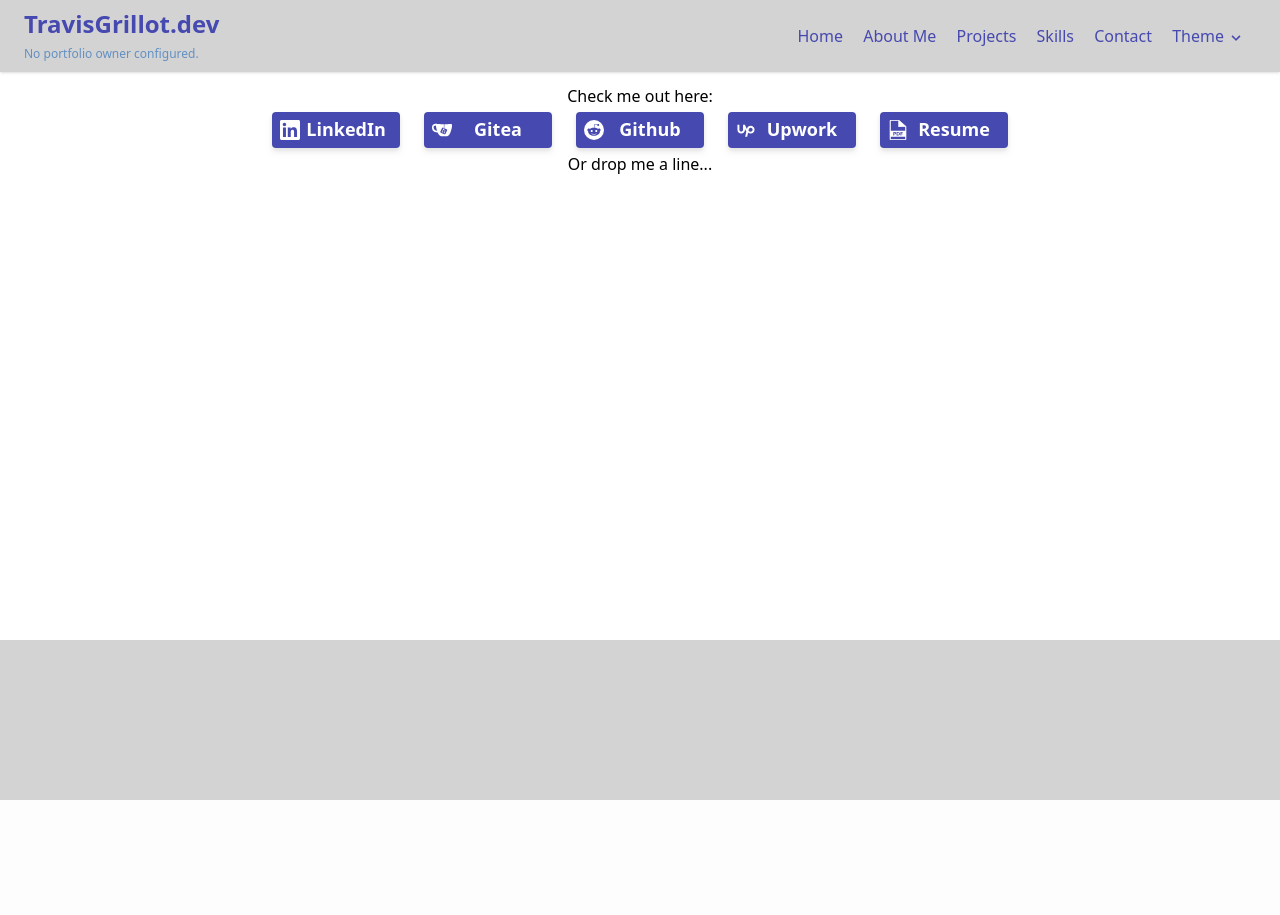
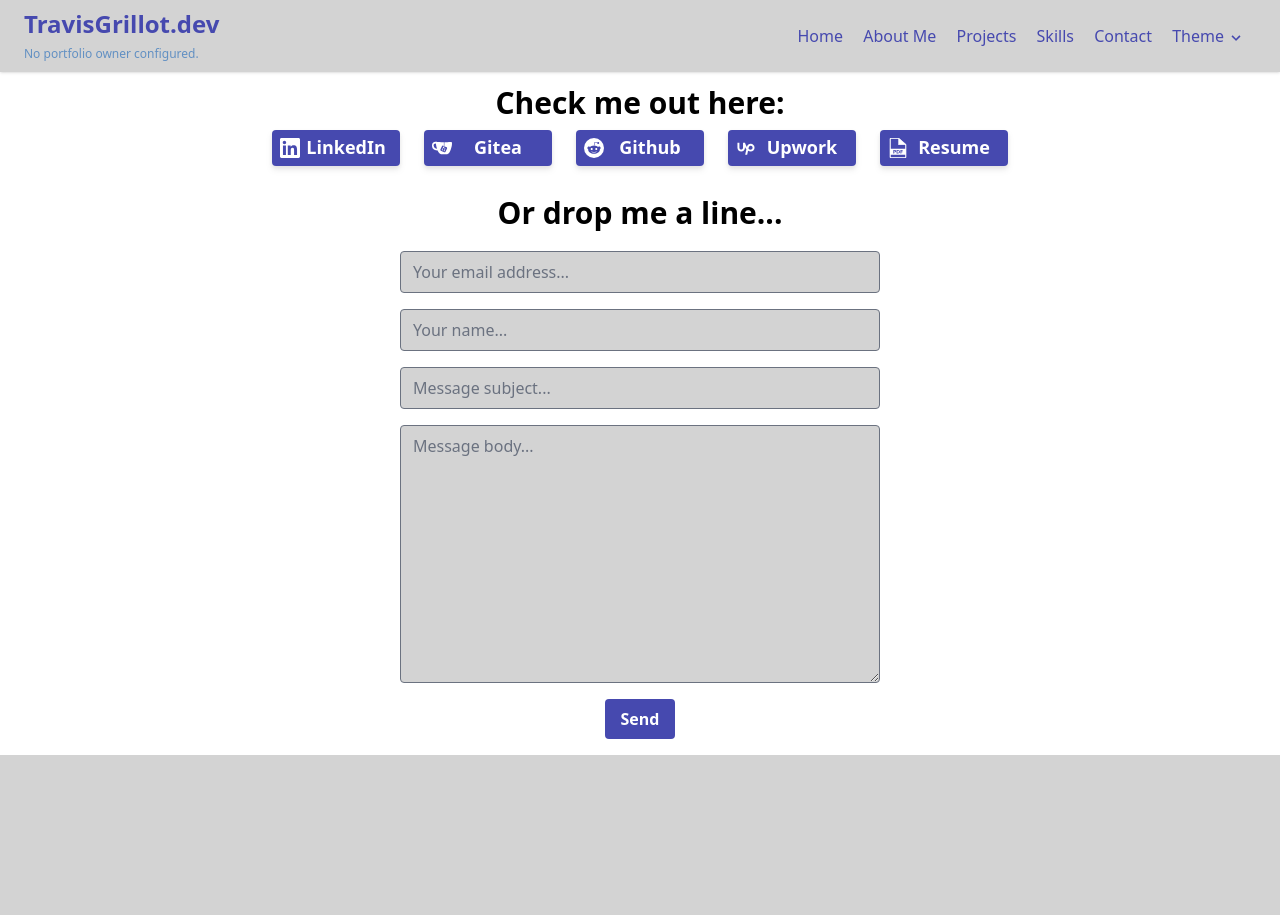
Before and after one commit to tgrillot/portfolio, a Django app: page /contact in a window 1280 px wide. Before the commit the page ends 800 px from the top, so only its background shows below. Run offline with Django 3.2, Linux system fonts and the light colour scheme; data that the repository does not hold is empty.

Commit message:
contact form complete, starting setup of custom error pages and whitenoise

```diff
--- /dev/null
+++ b/content/forms.py
@@ -0,0 +1,7 @@
+from django import forms
+
+class ContactForm(forms.Form):
+    from_email = forms.EmailField(label='', required=True, error_messages={'invalid':'Please enter a valid email address.'}, widget=forms.EmailInput(attrs={"class": "text-text-primary bg-secondary-bg rounded","placeholder":"Your email address..."}))
+    sender_name = forms.CharField(label='', required=True, widget=forms.TextInput(attrs={"class": "text-text-primary bg-secondary-bg rounded","placeholder":"Your name..."}))
+    subject = forms.CharField(label='', required=True, widget=forms.TextInput(attrs={"class": "text-text-primary bg-secondary-bg rounded","placeholder":"Message subject..."}))
+    message = forms.CharField(label='', required=True, widget=forms.Textarea(attrs={"class": "text-text-primary bg-secondary-bg rounded","placeholder":"Message body..."}))
--- a/content/templates/content/contact.html
+++ b/content/templates/content/contact.html
@@ -3,8 +3,20 @@
 {% block content %}
 
 <div class="items-center text-center pt-3">
-    <h1>Check me out here:</h1>
+    <h1 class="font-bold leading-tight text-3xl mt-0 mb-2">Check me out here:</h1>
     {% include 'social_bar.html' %}
-    <h1>Or drop me a line...</h1>
+    {% if request.get_full_path == "/contact" %}
+      <h1 class="font-bold leading-tight text-3xl mt-7 mb-1">Or drop me a line...</h1>
+      <form method="post" action="" class="flex flex-col w-1/2 m-auto mb-4 space-y-4">
+          {% csrf_token %}
+          {{ form }}
+          <div class="form-actions">
+            <button type="submit" class="bg-a-primary hover:trasition-all ease-in-out duration-300 hover:scale-110 text-white font-bold py-2 px-4 rounded">Send</button>
+          </div>
+      </form>
+    {% else %}
+      <h1 class="font-bold leading-tight text-3xl mt-7 mb-1 mt-24">Thanks for the email! I will reply as soon as possible!</h1>
+    {% endif %}
 </div>
+
 {% endblock %}
--- a/content/urls.py
+++ b/content/urls.py
@@ -8,5 +8,8 @@ urlpatterns = [
     path('skills/',views.skills,name='skills'),
     path('about', views.about, name='about'),
     path('contact', views.contact, name='contact'),
+    path('contact/message_sent', views.contact, name='sent'),
     path('resume', views.view_resume, name='resume'),
 ]
+
+handler404 = "portfolio.views.custom404"
--- a/content/views.py
+++ b/content/views.py
@@ -1,6 +1,8 @@
-from django.shortcuts import render
+from django.shortcuts import render, redirect
 from django.http import FileResponse, Http404
-from portfolio.settings import MEDIA_URL
+from portfolio.settings import MEDIA_URL, ADMIN_EMAIL
+from content.forms import ContactForm
+from django.core.mail import send_mail
 
 from .models import *
 
@@ -47,7 +49,17 @@ def about(request):
     return render(request, 'content/about.html', context)
 
 def contact(request):
-    return render(request, 'content/contact.html')
+    context = {}
+    form = ContactForm(request.POST or None)
+    context['form'] = form
+    if request.method == "POST":
+        if request.POST:
+            if form.is_valid():
+                subject = form.cleaned_data["sender_name"] + ' : ' + form.cleaned_data["subject"]
+                message = form.cleaned_data["message"]
+                send_mail(subject,message,form.cleaned_data["from_email"],[ADMIN_EMAIL])
+                return redirect('sent')
+    return render(request, 'content/contact.html', context)
 
 def view_resume(request):
     try:
--- a/portfolio/views.py
+++ b/portfolio/views.py
@@ -4,3 +4,6 @@ from django.shortcuts import render
 
 def home(request):
     return render(request, 'home.html')
+
+def custom404(request, exception):
+    return render(request, '404.html', status=404)
--- a/requirements.txt
+++ b/requirements.txt
@@ -6,3 +6,4 @@ phonenumbers==8.13.2
 psycopg2==2.9.5
 pytz==2022.6
 sqlparse==0.4.3
+whitenoise==6.3.0
--- a/static/styles/tw.css
+++ b/static/styles/tw.css
@@ -737,6 +737,26 @@ select {
   margin-bottom: auto;
 }
 
+.mt-0 {
+  margin-top: 0px;
+}
+
+.mt-7 {
+  margin-top: 1.75rem;
+}
+
+.mb-1 {
+  margin-bottom: 0.25rem;
+}
+
+.mb-4 {
+  margin-bottom: 1rem;
+}
+
+.mt-24 {
+  margin-top: 6rem;
+}
+
 .block {
   display: block;
 }
@@ -801,6 +821,10 @@ select {
   width: 1.25rem;
 }
 
+.w-1\/2 {
+  width: 50%;
+}
+
 .flex-1 {
   flex: 1 1 0%;
 }
@@ -863,6 +887,12 @@ select {
   --tw-space-x-reverse: 0;
   margin-right: calc(0.5rem * var(--tw-space-x-reverse));
   margin-left: calc(0.5rem * calc(1 - var(--tw-space-x-reverse)));
+}
+
+.space-y-4 > :not([hidden]) ~ :not([hidden]) {
+  --tw-space-y-reverse: 0;
+  margin-top: calc(1rem * calc(1 - var(--tw-space-y-reverse)));
+  margin-bottom: calc(1rem * var(--tw-space-y-reverse));
 }
 
 .self-center {
@@ -979,6 +1009,11 @@ select {
   line-height: 1.75rem;
 }
 
+.text-3xl {
+  font-size: 1.875rem;
+  line-height: 2.25rem;
+}
+
 .font-bold {
   font-weight: 700;
 }
@@ -993,6 +1028,10 @@ select {
 
 .leading-none {
   line-height: 1;
+}
+
+.leading-tight {
+  line-height: 1.25;
 }
 
 .text-a-hover {
@@ -1040,19 +1079,15 @@ select {
   transition-duration: 150ms;
 }
 
+.duration-300 {
+  transition-duration: 300ms;
+}
+
 .ease-in-out {
   transition-timing-function: cubic-bezier(0.4, 0, 0.2, 1);
 }
 
-/* Colors */
-
-:root {
-  --text-primary: black;
-  --a-primary: #4649AF;
-  --a-hover: #6290C3;
-  --secondary-bg: lightgray;
-  --primary-bg: white;
-}
+/* THEMES */
 
 .theme-light {
   --text-primary: black;
@@ -1060,6 +1095,7 @@ select {
   --a-hover: #6290C3;
   --secondary-bg: lightgray;
   --primary-bg: white;
+  --error: red;
 }
 
 .theme-dark {
@@ -1068,6 +1104,7 @@ select {
   --a-hover: #2D82B7;
   --secondary-bg: black;
   --primary-bg: #272727;
+  --error-color: red;
 }
 
 .theme-hulk {
@@ -1076,7 +1113,10 @@ select {
   --a-hover: #7BAE7F;
   --secondary-bg: #4a306d;
   --primary-bg: #fceff9;
+  --error: red;
 }
+
+/* OVERRIDES AND DEFAULTS */
 
 body {
   color: var(--text-primary);
@@ -1090,6 +1130,17 @@ a {
 a:hover {
   color: var(--a-hover);
   cursor:pointer;
+}
+
+html [type='text']:focus,
+html [type='email']:focus,
+html textarea:focus {
+  --tw-ring-color: var(--a-primary);
+  border-color: var(--a-primary);
+}
+
+.errorlist {
+  color: var(--error-color)
 }
 
 .hover\:w-32:hover {
--- a/tailwind.config.js
+++ b/tailwind.config.js
@@ -8,13 +8,18 @@ module.exports = {
   theme: {
     extend: {
       colors: {
+        "text-primary":"var(--text-primary)",
         "a-primary":"var(--a-primary)",
         "a-hover":"var(--a-hover)",
         "secondary-bg":"var(--secondary-bg)",
         "primary-bg":"var(--primary-bg)",
+        "error-color":"var(--error-color)",
       },
       lineHeight: {
         "14":"3.5rem",
+      },
+      ringColor: {
+        "ring-blue-600":"var(--a-hover)"
       }
     },
   },
--- a/templates/main.html
+++ b/templates/main.html
@@ -15,12 +15,13 @@
     </header>
     <main class="flex-grow items-center w-3/4 m-auto">
 
-        {% if request.get_full_path != "/contact" %}
+        {% if "/contact" not in request.get_full_path %}
             {% include 'social_bar.html' %}
         {% endif %}
 
         {% block content %}
         {% endblock content %}
+
     </main>
     <footer>
         {% include 'footer.html' %}
--- a/templates/social_bar.html
+++ b/templates/social_bar.html
@@ -1,46 +1,46 @@
-<div class="flex justify-center m-1 {% if request.get_full_path != "/contact" %}flex-col fixed left-0 inset-y-1/2 gap-2{% else %}flex-row gap-6{% endif %}">
+<div class="flex justify-center m-1 {% if "/contact" not in request.get_full_path %}flex-col fixed left-0 inset-y-1/2 gap-2{% else %}flex-row gap-6{% endif %}">
 
-    <a href="{{linkedin}}" target="_blank" class="bg-a-primary p-2 font-semibold text-white text-lg align-middle inline-flex items-center space-x-2 rounded drop-shadow-md hover:text-white hover:transition-all group {% if request.get_full_path != "/contact" %}w-9 hover:w-32{% else %}w-32 hover:scale-110{% endif %}">
+    <a href="{{linkedin}}" target="_blank" class="bg-a-primary p-2 font-semibold text-white text-lg align-middle inline-flex items-center space-x-2 rounded drop-shadow-md hover:text-white hover:transition-all group ease-in-out duration-300 {% if "/contact" not in request.get_full_path %}w-9 hover:w-32{% else %}w-32 hover:scale-110{% endif %}">
         <span class="flex grow">
             <svg class="w-5 h-5 fill-current" role="img" viewBox="0 0 256 256" xmlns="http://www.w3.org/2000/svg">
                 <g>
                     <path d="M218.123122,218.127392 L180.191928,218.127392 L180.191928,158.724263 C180.191928,144.559023 179.939053,126.323993 160.463756,126.323993 C140.707926,126.323993 137.685284,141.757585 137.685284,157.692986 L137.685284,218.123441 L99.7540894,218.123441 L99.7540894,95.9665207 L136.168036,95.9665207 L136.168036,112.660562 L136.677736,112.660562 C144.102746,99.9650027 157.908637,92.3824528 172.605689,92.9280076 C211.050535,92.9280076 218.138927,118.216023 218.138927,151.114151 L218.123122,218.127392 Z M56.9550587,79.2685282 C44.7981969,79.2707099 34.9413443,69.4171797 34.9391618,57.260052 C34.93698,45.1029244 44.7902948,35.2458562 56.9471566,35.2436736 C69.1040185,35.2414916 78.9608713,45.0950217 78.963054,57.2521493 C78.9641017,63.090208 76.6459976,68.6895714 72.5186979,72.8184433 C68.3913982,76.9473153 62.7929898,79.26748 56.9550587,79.2685282 M75.9206558,218.127392 L37.94995,218.127392 L37.94995,95.9665207 L75.9206558,95.9665207 L75.9206558,218.127392 Z M237.033403,0.0182577091 L18.8895249,0.0182577091 C8.57959469,-0.0980923971 0.124827038,8.16056231 -0.001,18.4706066 L-0.001,237.524091 C0.120519052,247.839103 8.57460631,256.105934 18.8895249,255.9977 L237.033403,255.9977 C247.368728,256.125818 255.855922,247.859464 255.999,237.524091 L255.999,18.4548016 C255.851624,8.12438979 247.363742,-0.133792868 237.033403,0.000790807055"></path>
                 </g>
             </svg>
-            <span class="grow text-center leading-none h-5 {% if request.get_full_path != "/contact" %}invisible group-hover:visible{% endif %}">LinkedIn</span>
+            <span class="grow text-center leading-none h-5 {% if "/contact" not in request.get_full_path %}invisible group-hover:visible{% endif %}">LinkedIn</span>
         </span>
     </a>
 
-    <a href="{{gitea}}" target="_blank" class="bg-a-primary p-2 font-semibold text-white text-lg align-middle inline-flex items-center space-x-2 rounded drop-shadow-md hover:text-white hover:transition-all group {% if request.get_full_path != "/contact" %}w-9 hover:w-32{% else %}w-32 hover:scale-110{% endif %}">
+    <a href="{{gitea}}" target="_blank" class="bg-a-primary p-2 font-semibold text-white text-lg align-middle inline-flex items-center space-x-2 rounded drop-shadow-md hover:text-white hover:transition-all group ease-in-out duration-300 {% if "/contact" not in request.get_full_path %}w-9 hover:w-32{% else %}w-32 hover:scale-110{% endif %}">
         <span class="flex grow">
             <svg class="w-5 h-5 fill-current" role="img" viewbox="0 0 64 64" xmlns="http://www.w3.org/2000/svg">
                 <switch>
                     <g><path d="M64 17.5c-.1-4.1-1.4-5-2.4-5.1-10.4.6-16.6.8-22 .9v12.2l-1.6-.9V13.3c-5.8 0-10.8-.3-19.9-.8l-1.8-.1c-.5 0-1.2-.1-1.9-.1-.9-.1-2-.1-3.1-.2-3.1 0-6.1 1.3-8.2 3.4-2.2 2.2-3.2 5.4-3.1 9 .2 6 2.8 10.3 7.5 12.8 2.8 1.5 6.4 2.3 10.6 2.5.8 2.8 6.5 11.4 10.9 11.9h19c2.3-.2 6.9-2.2 11.5-13.6 2.8-6.8 4.6-15.3 4.5-20.6zM16.3 34.3c-5.3-.7-10.1-2.5-11-9.5-.3-2.1.2-4 1.4-5.3 1.2-1.3 3.1-2 5.6-2h.2c.6 6.9 1.7 11 3.8 16.8zm30.5-4.5c1.4.7 2 2.4 1.3 3.7l-5.3 10.9c-.7 1.4-2.4 2-3.7 1.3l-10.9-5.3c-1.4-.7-2-2.4-1.3-3.7l5.3-10.9c.7-1.4 2.4-2 3.7-1.3l2 1-1.4 2.9c-.2 0-.4 0-.6.1-.9.3-1.4 1.4-1.1 2.3.1.2.2.4.3.5l-2.4 5c-.2 0-.4 0-.6.1-.9.3-1.4 1.4-1.1 2.3.3.9 1.4 1.4 2.3 1.1.9-.3 1.4-1.4 1.1-2.3-.1-.3-.2-.5-.4-.7l2.4-4.9c.3 0 .5 0 .8-.1l.6-.3c.1 0 .2.1.3.1 1.8.9 2.9 1.4 3.1 2 .3.8-.5 2.4-2 5.4v.1c-.2 0-.4 0-.7.1-.9.3-1.4 1.4-1.1 2.3.3.9 1.4 1.4 2.3 1.1.9-.3 1.4-1.4 1.1-2.3-.1-.2-.2-.4-.4-.6v-.1c1.8-3.6 2.5-5.2 2.1-6.5-.4-1.1-1.6-1.7-3.8-2.8-.1 0-.2-.1-.3-.1 0-.2 0-.5-.1-.7-.1-.2-.2-.4-.4-.6L39 26l7.8 3.8z"/></g>
                 </switch>
             </svg>
-            <span class="grow text-center leading-none h-5 {% if request.get_full_path != "/contact" %}invisible group-hover:visible{% endif %}">Gitea</span>
+            <span class="grow text-center leading-none h-5 {% if "/contact" not in request.get_full_path %}invisible group-hover:visible{% endif %}">Gitea</span>
         </span>
     </a>
 
-    <a href="{{github}}" target="_blank" class="bg-a-primary p-2 font-semibold text-white text-lg align-middle inline-flex items-center space-x-2 rounded drop-shadow-md hover:text-white hover:transition-all group {% if request.get_full_path != "/contact" %}w-9 hover:w-32{% else %}w-32 hover:scale-110{% endif %}">
+    <a href="{{github}}" target="_blank" class="bg-a-primary p-2 font-semibold text-white text-lg align-middle inline-flex items-center space-x-2 rounded drop-shadow-md hover:text-white hover:transition-all group ease-in-out duration-300 {% if "/contact" not in request.get_full_path %}w-9 hover:w-32{% else %}w-32 hover:scale-110{% endif %}">
         <span class="flex grow">
             <svg class="w-5 h-5 fill-current" role="img" viewBox="0 0 24 24" xmlns="http://www.w3.org/2000/svg">
                 <path d="M12 0A12 12 0 0 0 0 12a12 12 0 0 0 12 12 12 12 0 0 0 12-12A12 12 0 0 0 12 0zm5.01 4.744c.688 0 1.25.561 1.25 1.249a1.25 1.25 0 0 1-2.498.056l-2.597-.547-.8 3.747c1.824.07 3.48.632 4.674 1.488.308-.309.73-.491 1.207-.491.968 0 1.754.786 1.754 1.754 0 .716-.435 1.333-1.01 1.614a3.111 3.111 0 0 1 .042.52c0 2.694-3.13 4.87-7.004 4.87-3.874 0-7.004-2.176-7.004-4.87 0-.183.015-.366.043-.534A1.748 1.748 0 0 1 4.028 12c0-.968.786-1.754 1.754-1.754.463 0 .898.196 1.207.49 1.207-.883 2.878-1.43 4.744-1.487l.885-4.182a.342.342 0 0 1 .14-.197.35.35 0 0 1 .238-.042l2.906.617a1.214 1.214 0 0 1 1.108-.701zM9.25 12C8.561 12 8 12.562 8 13.25c0 .687.561 1.248 1.25 1.248.687 0 1.248-.561 1.248-1.249 0-.688-.561-1.249-1.249-1.249zm5.5 0c-.687 0-1.248.561-1.248 1.25 0 .687.561 1.248 1.249 1.248.688 0 1.249-.561 1.249-1.249 0-.687-.562-1.249-1.25-1.249zm-5.466 3.99a.327.327 0 0 0-.231.094.33.33 0 0 0 0 .463c.842.842 2.484.913 2.961.913.477 0 2.105-.056 2.961-.913a.361.361 0 0 0 .029-.463.33.33 0 0 0-.464 0c-.547.533-1.684.73-2.512.73-.828 0-1.979-.196-2.512-.73a.326.326 0 0 0-.232-.095z" />
             </svg>
-            <span class="grow text-center leading-none h-5 {% if request.get_full_path != "/contact" %}invisible group-hover:visible{% endif %}">Github</span>
+            <span class="grow text-center leading-none h-5 {% if "/contact" not in request.get_full_path %}invisible group-hover:visible{% endif %}">Github</span>
         </span>
     </a>
 
-    <a href="{{upwork}}" target="_blank" class="bg-a-primary p-2 font-semibold text-white text-lg align-middle inline-flex items-center space-x-2 rounded drop-shadow-md hover:text-white hover:transition-all group {% if request.get_full_path != "/contact" %}w-9 hover:w-32{% else %}w-32 hover:scale-110{% endif %}">
+    <a href="{{upwork}}" target="_blank" class="bg-a-primary p-2 font-semibold text-white text-lg align-middle inline-flex items-center space-x-2 rounded drop-shadow-md hover:text-white hover:transition-all group ease-in-out duration-300 {% if "/contact" not in request.get_full_path %}w-9 hover:w-32{% else %}w-32 hover:scale-110{% endif %}">
         <span class="flex grow">
             <svg class="w-5 h-5 fill-current" role="img" viewBox="0 0 2500 2500" xmlns="http://www.w3.org/2000/svg">
                 <path d="m1834.6 1453.7c-98.4 0-190.5-41.7-274.3-109.6l20.4-95.8.9-3.5c18.2-102 75.8-273.3 253-273.3 132.9 0 241 108.3 241 241.3-.4 132.6-108.5 240.9-241 240.9zm0-726.7c-226.4 0-401.9 147.3-473.2 389.5-109-163.7-191.4-360.2-239.7-525.7h-243.6v634.8c0 125.1-101.9 227.1-226.9 227.1s-226.8-102-226.8-227.1v-634.8h-243.7v634.8c-.9 260 210.5 473.4 470.1 473.4s471-213.4 471-473.4v-106.5c47.4 98.9 105.4 198.7 175.9 287.5l-149.3 702.7h249.5l108.1-509.7c94.8 60.8 203.8 98.9 328.8 98.9 267.2 0 484.7-219.2 484.7-486.7-.2-267-217.7-484.8-484.9-484.8z"/>
             </svg>
-            <span class="grow text-center leading-none h-5 {% if request.get_full_path != "/contact" %}invisible group-hover:visible{% endif %}">Upwork</span>
+            <span class="grow text-center leading-none h-5 {% if "/contact" not in request.get_full_path %}invisible group-hover:visible{% endif %}">Upwork</span>
         </span>
     </a>
 
-    <a href="{% url 'resume' %}" target="_blank" class="bg-a-primary p-2 font-semibold text-white text-lg align-middle inline-flex items-center space-x-2 rounded drop-shadow-md hover:text-white hover:transition-all group {% if request.get_full_path != "/contact" %}w-9 hover:w-32{% else %}w-32 hover:scale-110{% endif %}">
+    <a href="{% url 'resume' %}" target="_blank" class="bg-a-primary p-2 font-semibold text-white text-lg align-middle inline-flex items-center space-x-2 rounded drop-shadow-md hover:text-white hover:transition-all group ease-in-out duration-300 {% if "/contact" not in request.get_full_path %}w-9 hover:w-32{% else %}w-32 hover:scale-110{% endif %}">
         <span class="flex grow">
             <svg class="w-5 h-5 fill-current" role="img" id="Layer_1" data-name="Layer 1" xmlns="http://www.w3.org/2000/svg" viewBox="0 0 512 512">
                 <path d="M458.57,161.14,282.66,8.1a14.07,14.07,0,0,0-8-2.87H68.78a30.2,30.2,0,0,0-8.93,1.65L52,13.72a20.13,20.13,0,0,0-1.92,7.76v469A20.28,20.28,0,0,0,52,498.3l7.83,6.81a29.89,29.89,0,0,0,8.93,1.67H443.2a29.66,29.66,0,0,0,8.93-1.67L460,498.3a20.7,20.7,0,0,0,1.89-7.78V168.1A10.68,10.68,0,0,0,458.57,161.14ZM450,492.91l-4.08,3.56a18.38,18.38,0,0,1-2.74.39H68.78a18.48,18.48,0,0,1-2.73-.39L62,492.91a11.13,11.13,0,0,1-.43-2.39v-469A11.07,11.07,0,0,1,62,19.1l4.09-3.57a16,16,0,0,1,2.73-.39h201V172.22H450.46v318.3A10.47,10.47,0,0,1,450,492.91Z"/>
@@ -49,7 +49,7 @@
                 <path d="M167.36,324.83h-8.67v26.6h8.67Q185,351.44,185,338,185,324.82,167.36,324.83Z"/>
                 <path d="M448,275.9H64c-5.91,0-10.73,4.16-10.73,9.31V420.29c0,5.16,4.81,9.32,10.73,9.32H448c5.93,0,10.74-4.17,10.74-9.32V285.21C458.71,280.05,453.9,275.9,448,275.9ZM197.65,358.08Q187,366,169.23,366H158.69v29.42h-22.1V310.07h34.62q37.07,0,37.07,27.2Q208.28,350.13,197.65,358.08Zm94.1,25.45q-14.26,11.89-38,11.91H219V310.07h34.74q52.26,0,52.27,41.6Q306,371.63,291.76,383.53Zm83.63-57.8H340.77v20.95h31.81v15.59H340.77v33.17h-22.1V310.07h56.71Z"/>
             </svg>
-            <span class="grow text-center leading-none h-5 {% if request.get_full_path != "/contact" %}invisible group-hover:visible{% endif %}">Resume</span>
+            <span class="grow text-center leading-none h-5 {% if "/contact" not in request.get_full_path %}invisible group-hover:visible{% endif %}">Resume</span>
         </span>
     </a>
 </div>
```
Also changed, not shown: portfolio/settings.py (+17 -5 lines), static/styles/main.css (+18 -8 lines), templates/404.html (added, +7 -0 lines), .devcontainer/docker-compose.yml.
